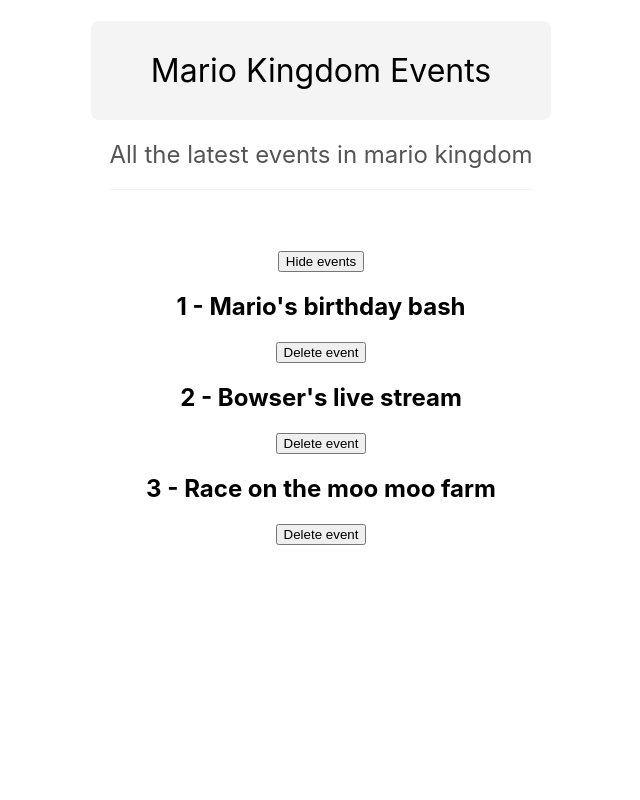
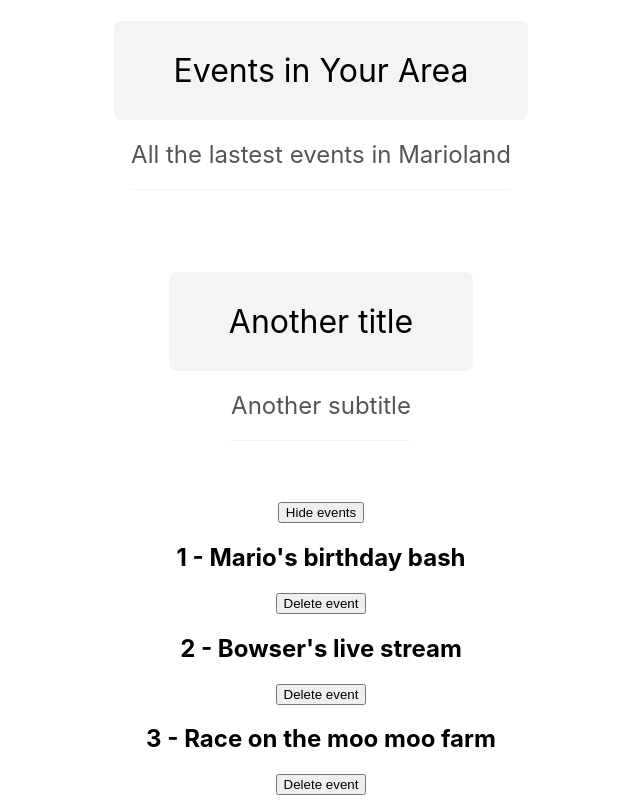
Before and after one commit to dselasea/my-first-react-app, a React (Create React App) app: page / in a window 1280 px wide. Shown: the whole page, without its empty margins (319-959 px from the left). Built offline with nearby package versions, Linux system fonts and the light colour scheme.

Commit message:
Component props

```diff
--- a/src/App.js
+++ b/src/App.js
@@ -20,9 +20,12 @@
     })
   }
 
+  const subtitle = "All the lastest events in Marioland";
+
   return (
     <div className="App">
-      <Title />
+      <Title  title="Events in Your Area" subtitle={subtitle}/>
+      <Title title="Another title" subtitle="Another subtitle"/>
       {showEvents && (<div>
         <button onClick={() => setShowEvents(false)}>Hide events</button>
       </div>)}
--- a/src/components/Title.js
+++ b/src/components/Title.js
@@ -1,11 +1,11 @@
 import React from 'react'
 
-function Title() {
+function Title({title, subtitle}) {
   return (
     <div>
-        <h1 className='title'>Mario Kingdom Events</h1>
+        <h1 className='title'>{title}</h1>
         <br />
-        <h2 className="subtitle">All the latest events in mario kingdom</h2>
+        <h2 className="subtitle">{subtitle}</h2>
     </div>
   )
 }
```
